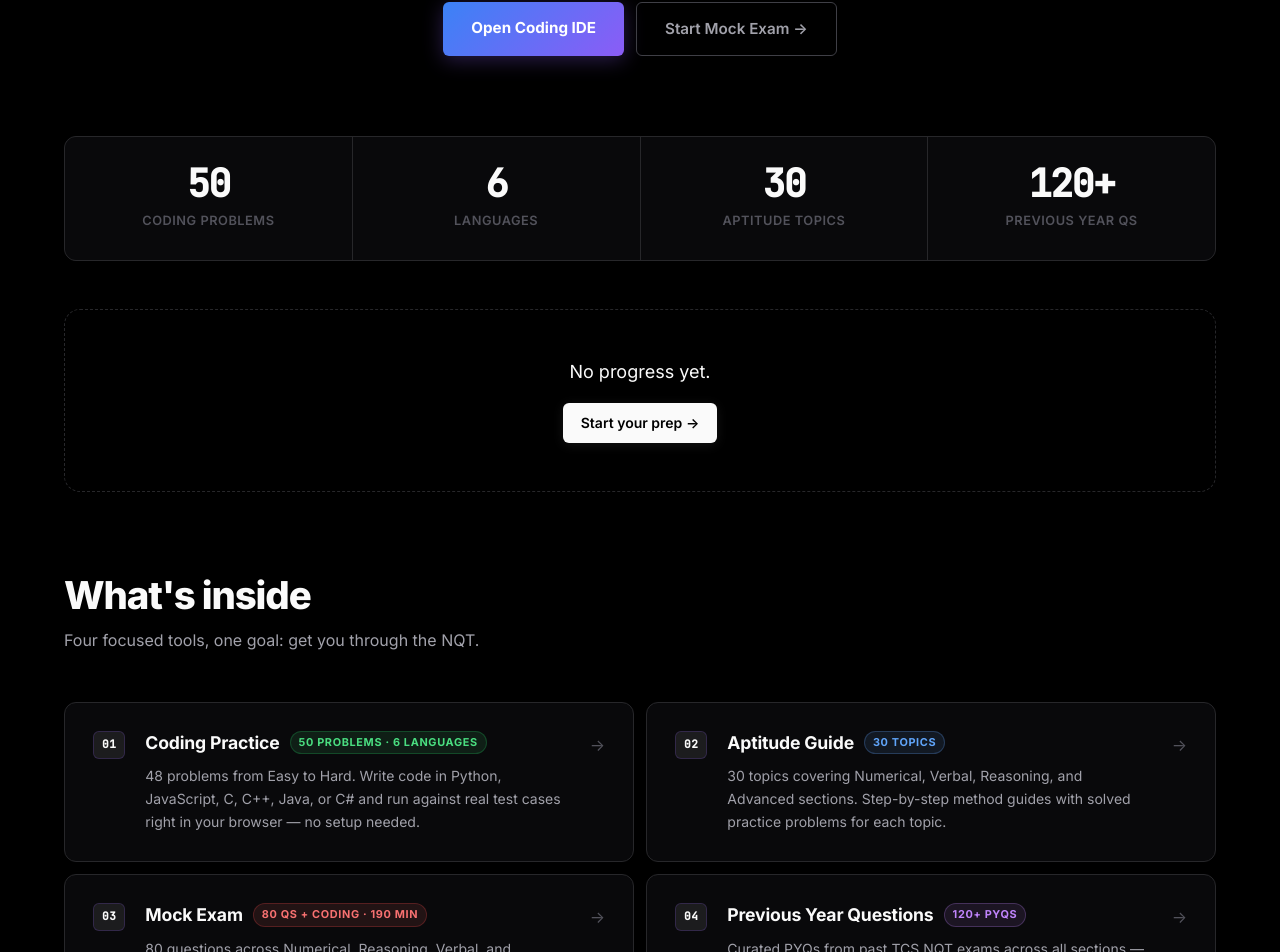
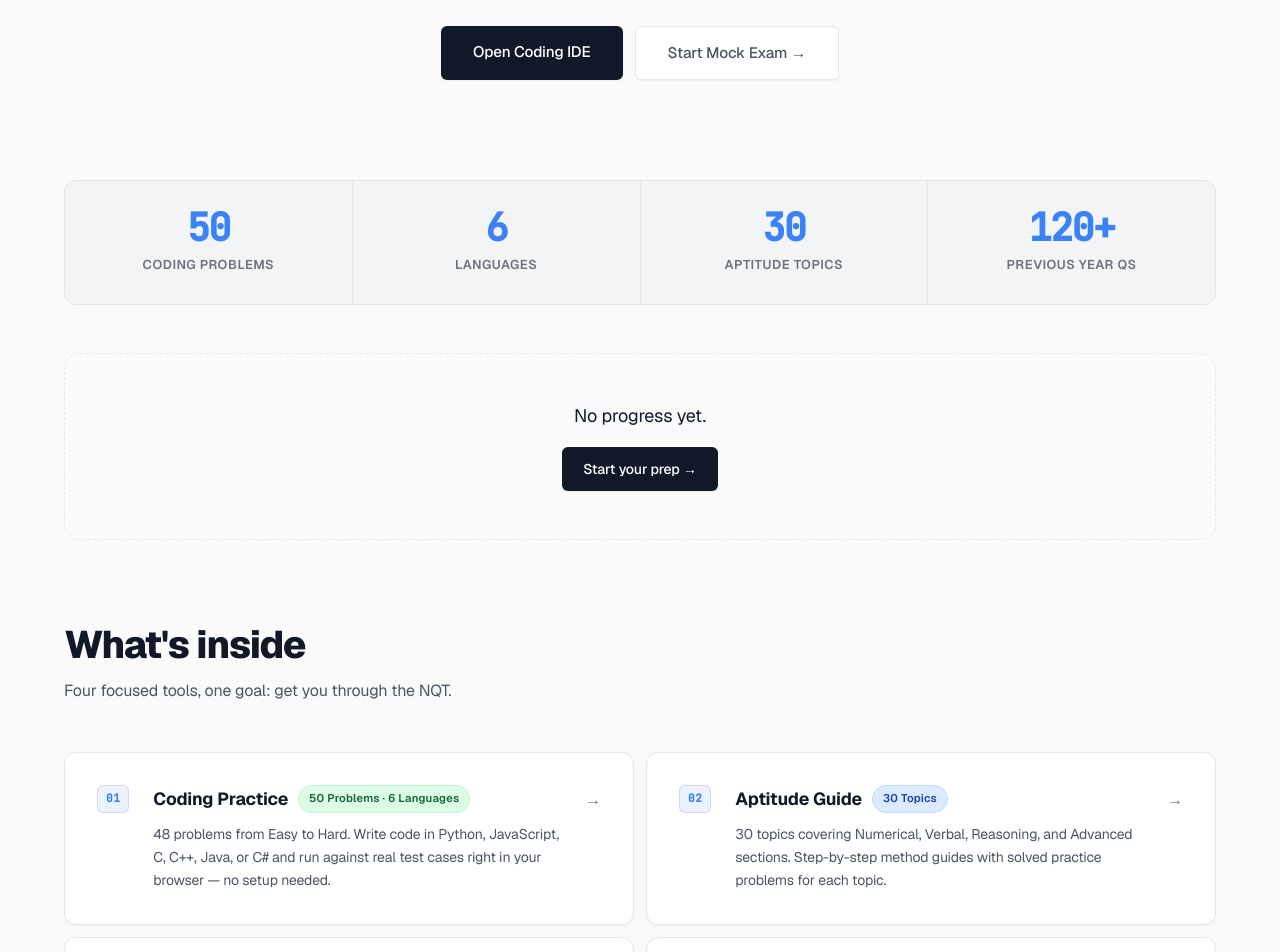
Before and after one commit to AkashSundaramoorthi/tcsnqtprep, a Next.js app: page / in a window 1280 px wide. Shown: the part 628-1580 px from the top of the page. Built offline with nearby package versions, Linux system fonts and the light colour scheme.

Commit message:
UI Modernization: Refine UI to 21st.dev Omega light theme with Geist typography, spacious layout, and polished neutral palette

```diff
--- a/package.json
+++ b/package.json
@@ -18,6 +18,7 @@
     "@types/canvas-confetti": "^1.9.0",
     "canvas-confetti": "^1.9.4",
     "codemirror": "^6.0.2",
+    "geist": "^1.7.2",
     "html2pdf.js": "^0.14.0",
     "next": "16.2.9",
     "react": "19.2.4",
--- a/src/app/aptitude/aptitude.module.css
+++ b/src/app/aptitude/aptitude.module.css
@@ -93,7 +93,7 @@
 
 .toggleActive {
   background: var(--accent);
-  color: #0c0b0a;
+  color: #FFFFFF;
 }
 
 /* ─── Layout ─────────────────────────────────────── */
@@ -393,7 +393,7 @@
 
 .navDotActive {
   background: var(--accent) !important;
-  color: #0c0b0a !important;
+  color: #FFFFFF !important;
   border-color: transparent !important;
 }
 
@@ -405,7 +405,7 @@
 
 .navDotActive.navDotSolved {
   background: var(--accent) !important;
-  color: #0c0b0a !important;
+  color: #FFFFFF !important;
   border-color: transparent !important;
 }
 
--- a/src/app/aptitude/learn.module.css
+++ b/src/app/aptitude/learn.module.css
@@ -256,7 +256,7 @@
 
 .dotActive {
   background: var(--accent) !important;
-  color: #0c0b0a !important;
+  color: #FFFFFF !important;
   border-color: transparent !important;
 }
 
@@ -268,7 +268,7 @@
 
 .dotActive.dotSolved {
   background: var(--accent) !important;
-  color: #0c0b0a !important;
+  color: #FFFFFF !important;
   border-color: transparent !important;
 }
 
--- a/src/app/globals.css
+++ b/src/app/globals.css
@@ -1,71 +1,78 @@
-@import url('https://fonts.googleapis.com/css2?family=Inter:wght@400;500;600;700;800&family=JetBrains+Mono:ital,wght@0,400;0,500;1,400&display=swap');
+@import url('https://fonts.googleapis.com/css2?family=JetBrains+Mono:ital,wght@0,400;0,500;1,400&display=swap');
 
 :root {
-  /* Background scale — sleek zinc neutral */
-  --bg: #000000;
-  --bg-2: #09090b;
-  --surface: #09090b;
-  --surface-2: #18181b;
+  /* Background scale — Omega Light Theme */
+  --bg: #FAFAFB;
+  --bg-2: #F3F4F6;
+  --surface: #FFFFFF;
+  --surface-2: #F9FAFB;
 
   /* Borders */
-  --border: #27272a;
-  --border-hover: #3f3f46;
+  --border: #E5E7EB;
+  --border-hover: #D1D5DB;
 
-  /* Brand — sleek monochrome */
-  --accent: #fafafa;
-  --accent-dim: rgba(250, 250, 250, 0.08);
-  --accent-glow: rgba(250, 250, 250, 0.15);
+  /* Brand — Primary Blue */
+  --accent: #3b82f6;
+  --accent-dim: rgba(59, 130, 246, 0.1);
+  --accent-glow: rgba(59, 130, 246, 0.15);
 
   /* Semantic colors */
-  --green: #4ade80;
-  --green-dim: rgba(74, 222, 128, 0.1);
-  --red: #f87171;
-  --red-dim: rgba(248, 113, 113, 0.1);
-  --orange: #fb923c;
-  --orange-dim: rgba(251, 146, 60, 0.1);
-  --blue: #60a5fa;
-  --blue-dim: rgba(96, 165, 250, 0.1);
-  --purple: #c084fc;
-  --purple-dim: rgba(192, 132, 252, 0.1);
-  --yellow: #facc15;
-  --yellow-dim: rgba(250, 204, 21, 0.1);
+  --green: #16A34A;
+  --green-dim: rgba(22, 163, 74, 0.1);
+  --red: #DC2626;
+  --red-dim: rgba(220, 38, 38, 0.1);
+  --orange: #F59E0B;
+  --orange-dim: rgba(245, 158, 11, 0.1);
+  --blue: #3b82f6;
+  --blue-dim: rgba(59, 130, 246, 0.1);
+  --purple: #8b5cf6;
+  --purple-dim: rgba(139, 92, 246, 0.1);
+  --yellow: #F59E0B;
+  --yellow-dim: rgba(245, 158, 11, 0.1);
 
   /* Text */
-  --text: #fafafa;
-  --text-2: #a1a1aa;
-  --text-3: #52525b;
+  --text: #111827;
+  --text-2: #4B5563;
+  --text-3: #6B7280;
 
   /* Shape */
   --radius: 8px;
   --radius-lg: 12px;
   --radius-sm: 6px;
 
-  /* Elevation */
-  --shadow: 0 4px 20px rgba(0,0,0,0.8);
-  --shadow-lg: 0 8px 40px rgba(0,0,0,0.9);
+  /* Elevation (Soft shadows for light theme) */
+  --shadow-sm: 0 1px 2px 0 rgba(0, 0, 0, 0.05);
+  --shadow: 0 4px 6px -1px rgba(0, 0, 0, 0.05), 0 2px 4px -2px rgba(0, 0, 0, 0.05);
+  --shadow-lg: 0 10px 15px -3px rgba(0, 0, 0, 0.05), 0 4px 6px -4px rgba(0, 0, 0, 0.025);
 }
 
 *, *::before, *::after { box-sizing: border-box; margin: 0; padding: 0; }
 html { scroll-behavior: smooth; }
 body {
-  font-family: 'Inter', system-ui, -apple-system, sans-serif;
+  font-family: var(--font-geist-sans), system-ui, -apple-system, sans-serif;
   background: var(--bg);
   color: var(--text);
   line-height: 1.6;
   min-height: 100vh;
   -webkit-font-smoothing: antialiased;
+  letter-spacing: -0.01em;
 }
 
-::-webkit-scrollbar { width: 5px; height: 5px; }
+::-webkit-scrollbar { width: 6px; height: 6px; }
 ::-webkit-scrollbar-track { background: transparent; }
-::-webkit-scrollbar-thumb { background: var(--surface-2); border-radius: 99px; }
-::-webkit-scrollbar-thumb:hover { background: var(--text-3); }
+::-webkit-scrollbar-thumb { background: #D1D5DB; border-radius: 99px; }
+::-webkit-scrollbar-thumb:hover { background: #9CA3AF; }
 
-h1, h2, h3, h4 { font-weight: 700; line-height: 1.2; letter-spacing: -0.02em; }
+h1, h2, h3, h4 {
+  font-weight: 600;
+  line-height: 1.25;
+  letter-spacing: -0.03em;
+  color: var(--text);
+}
 a { color: inherit; text-decoration: none; }
 
 .gradient-text {
-  background: linear-gradient(135deg, #ffffff 0%, #a1a1aa 100%);
+  background: var(--accent);
   -webkit-background-clip: text;
   -webkit-text-fill-color: transparent;
   background-clip: text;
@@ -75,128 +82,150 @@ a { color: inherit; text-decoration: none; }
 .btn {
   display: inline-flex;
   align-items: center;
-  gap: 6px;
-  padding: 9px 18px;
+  gap: 8px;
+  padding: 10px 20px;
   border-radius: var(--radius-sm);
   font-size: 0.875rem;
-  font-weight: 600;
+  font-weight: 500;
   font-family: inherit;
   cursor: pointer;
-  border: none;
-  transition: all 0.18s ease;
+  border: 1px solid transparent;
+  transition: all 0.2s ease;
   white-space: nowrap;
+  letter-spacing: -0.01em;
 }
 .btn-primary {
-  background: var(--accent);
-  color: var(--bg);
-  box-shadow: 0 2px 12px rgba(255,255,255,0.08);
+  background: var(--text);
+  color: #FFFFFF;
+  box-shadow: var(--shadow-sm);
 }
-.btn-primary:hover { background: #e4e4e7; box-shadow: 0 4px 20px rgba(255,255,255,0.12); }
+.btn-primary:hover {
+  background: #374151;
+  box-shadow: var(--shadow);
+}
 .btn-primary:active { transform: scale(0.98); }
+
 .btn-ghost {
   background: transparent;
   color: var(--text-2);
   border: 1px solid var(--border);
+  box-shadow: var(--shadow-sm);
 }
-.btn-ghost:hover { background: var(--surface); color: var(--text); border-color: var(--border-hover); }
+.btn-ghost:hover {
+  background: var(--surface-2);
+  color: var(--text);
+  border-color: var(--border-hover);
+}
+
 .btn-success {
-  background: var(--green-dim);
+  background: var(--surface);
   color: var(--green);
-  border: 1px solid rgba(34,197,94,0.3);
+  border: 1px solid var(--green-dim);
+  box-shadow: var(--shadow-sm);
 }
-.btn-success:hover { background: rgba(34,197,94,0.2); }
+.btn-success:hover { background: var(--green-dim); }
+
 .btn-danger {
-  background: var(--red-dim);
+  background: var(--surface);
   color: var(--red);
-  border: 1px solid rgba(239,68,68,0.3);
+  border: 1px solid var(--red-dim);
+  box-shadow: var(--shadow-sm);
 }
-.btn-danger:hover { background: rgba(239,68,68,0.2); }
-.btn:disabled { opacity: 0.4; cursor: not-allowed; transform: none !important; box-shadow: none !important; }
+.btn-danger:hover { background: var(--red-dim); }
+.btn:disabled { opacity: 0.5; cursor: not-allowed; transform: none !important; box-shadow: none !important; }
 
 /* ─── Badges ──────────────────────────────────────── */
 .badge {
   display: inline-flex;
   align-items: center;
-  padding: 2px 8px;
+  padding: 4px 10px;
   border-radius: 99px;
-  font-size: 0.68rem;
-  font-weight: 700;
-  text-transform: uppercase;
-  letter-spacing: 0.06em;
+  font-size: 0.7rem;
+  font-weight: 600;
+  text-transform: capitalize;
+  letter-spacing: 0.02em;
 }
-.badge-easy { background: var(--green-dim); color: var(--green); border: 1px solid rgba(34,197,94,0.25); }
-.badge-medium { background: var(--orange-dim); color: var(--orange); border: 1px solid rgba(251,146,60,0.25); }
-.badge-hard { background: var(--red-dim); color: var(--red); border: 1px solid rgba(239,68,68,0.25); }
-.badge-numerical { background: var(--blue-dim); color: var(--blue); border: 1px solid rgba(96,165,250,0.25); }
-.badge-reasoning { background: var(--purple-dim); color: var(--purple); border: 1px solid rgba(192,132,252,0.25); }
-.badge-verbal { background: var(--yellow-dim); color: var(--yellow); border: 1px solid rgba(251,191,36,0.25); }
-.badge-advanced { background: var(--accent-dim); color: var(--accent); border: 1px solid rgba(139,92,246,0.25); }
+.badge-easy { background: #DCFCE7; color: #166534; border: 1px solid #BBF7D0; }
+.badge-medium { background: #FEF3C7; color: #92400E; border: 1px solid #FDE68A; }
+.badge-hard { background: #FEE2E2; color: #991B1B; border: 1px solid #FECACA; }
+.badge-numerical { background: #DBEAFE; color: #1E40AF; border: 1px solid #BFDBFE; }
+.badge-reasoning { background: #F3E8FF; color: #6B21A8; border: 1px solid #E9D5FF; }
+.badge-verbal { background: #FEF9C3; color: #854D0E; border: 1px solid #FEF08A; }
+.badge-advanced { background: #F1F5F9; color: #334155; border: 1px solid #E2E8F0; }
 
 /* ─── Cards ───────────────────────────────────────── */
 .card {
   background: var(--surface);
   border: 1px solid var(--border);
   border-radius: var(--radius-lg);
-  transition: border-color 0.2s;
+  box-shadow: var(--shadow-sm);
+  transition: all 0.2s ease;
 }
-.card:hover { border-color: var(--border-hover); }
-.card-lift:hover { transform: translateY(-2px); box-shadow: 0 8px 32px rgba(0,0,0,0.3); }
+.card:hover {
+  border-color: var(--border-hover);
+  box-shadow: var(--shadow);
+}
+.card-lift:hover {
+  transform: translateY(-2px);
+  box-shadow: var(--shadow-lg);
+}
 
 /* ─── Progress ────────────────────────────────────── */
-.progress-track { background: var(--surface-2); border-radius: 99px; height: 4px; overflow: hidden; }
+.progress-track { background: var(--border); border-radius: 99px; height: 6px; overflow: hidden; }
 .progress-fill {
   height: 100%;
   border-radius: 99px;
-  background: var(--accent);
+  background: var(--text);
   transition: width 0.5s cubic-bezier(0.4, 0, 0.2, 1);
 }
 
 /* ─── Filter pills ────────────────────────────────── */
-.filter-group { display: flex; gap: 6px; flex-wrap: wrap; }
+.filter-group { display: flex; gap: 8px; flex-wrap: wrap; }
 .filter-pill {
-  padding: 5px 12px;
+  padding: 6px 14px;
   border-radius: 99px;
-  font-size: 0.78rem;
-  font-weight: 600;
+  font-size: 0.8rem;
+  font-weight: 500;
   cursor: pointer;
   border: 1px solid var(--border);
-  background: transparent;
-  color: var(--text-3);
+  background: var(--surface);
+  color: var(--text-2);
   font-family: inherit;
   transition: all 0.15s;
+  box-shadow: var(--shadow-sm);
 }
-.filter-pill:hover { border-color: var(--border-hover); color: var(--text); }
-.filter-pill.active { background: var(--accent); color: var(--bg); border-color: transparent; }
+.filter-pill:hover { border-color: var(--border-hover); color: var(--text); background: var(--surface-2); }
+.filter-pill.active { background: var(--text); color: var(--surface); border-color: transparent; }
 
 /* ─── Code block (pre) ────────────────────────────── */
 .code-block {
-  background: var(--bg);
-  border: 1px solid var(--border);
+  background: #111827; /* Dark background for code blocks for contrast */
+  border: 1px solid #374151;
   border-radius: var(--radius-sm);
-  padding: 12px 16px;
+  padding: 16px;
   font-family: 'JetBrains Mono', monospace;
-  font-size: 0.82rem;
-  color: #86efac;
+  font-size: 0.85rem;
+  color: #E5E7EB;
   overflow-x: auto;
   white-space: pre-wrap;
-  line-height: 1.7;
+  line-height: 1.6;
 }
 
 /* ─── Layout utilities ────────────────────────────── */
 .container { max-width: 1200px; margin: 0 auto; padding: 0 24px; }
-.section { padding: 48px 0; }
+.section { padding: 64px 0; }
 
 /* ─── Animations ──────────────────────────────────── */
 @keyframes fadeUp {
-  from { opacity: 0; transform: translateY(16px); }
+  from { opacity: 0; transform: translateY(12px); }
   to { opacity: 1; transform: translateY(0); }
 }
 @keyframes pulseDot {
   0%, 100% { opacity: 1; transform: scale(1); }
-  50% { opacity: 0.5; transform: scale(1.4); }
+  50% { opacity: 0.7; transform: scale(1.2); }
 }
-.fade-up { animation: fadeUp 0.4s ease both; }
-.fade-up-1 { animation-delay: 0.08s; }
-.fade-up-2 { animation-delay: 0.16s; }
-.fade-up-3 { animation-delay: 0.24s; }
-.fade-up-4 { animation-delay: 0.32s; }
+.fade-up { animation: fadeUp 0.5s cubic-bezier(0.16, 1, 0.3, 1) both; }
+.fade-up-1 { animation-delay: 0.05s; }
+.fade-up-2 { animation-delay: 0.1s; }
+.fade-up-3 { animation-delay: 0.15s; }
+.fade-up-4 { animation-delay: 0.2s; }
--- a/src/app/layout.tsx
+++ b/src/app/layout.tsx
@@ -1,4 +1,6 @@
 import type { Metadata } from "next";
+import { GeistSans } from "geist/font/sans";
+import { GeistMono } from "geist/font/mono";
 import "./globals.css";
 import Navbar from "@/components/Navbar";
 import Footer from "@/components/Footer";
@@ -64,7 +66,7 @@ export default function RootLayout({
   children: React.ReactNode;
 }>) {
   return (
-    <html lang="en">
+    <html lang="en" className={`${GeistSans.variable} ${GeistMono.variable}`}>
       <head>
         <link rel="icon" href="/favicon.ico" sizes="any" />
         <link rel="apple-touch-icon" href="/apple-touch-icon.png" />
--- a/src/app/page.module.css
+++ b/src/app/page.module.css
@@ -4,7 +4,7 @@
 
 /* ── Hero ─────────────────────────────────────────── */
 .hero {
-  padding: 100px 0 80px;
+  padding: 120px 0 100px;
   position: relative;
 }
 
@@ -16,7 +16,7 @@
   transform: translateX(-50%);
   width: 800px;
   height: 400px;
-  background: radial-gradient(ellipse at center, rgba(139,92,246,0.06) 0%, transparent 70%);
+  background: radial-gradient(ellipse at center, rgba(59,130,246,0.05) 0%, transparent 70%);
   pointer-events: none;
 }
 
@@ -74,33 +74,34 @@
 }
 
 .ctaPrimary {
-  background: linear-gradient(135deg, #3b82f6 0%, #8b5cf6 100%);
+  background: var(--text);
   color: #fff;
-  padding: 14px 28px;
+  padding: 14px 32px;
   border-radius: var(--radius-sm);
-  font-weight: 700;
+  font-weight: 500;
   font-size: 0.95rem;
-  box-shadow: 0 4px 20px rgba(139,92,246,0.3);
-  transition: background 0.2s, box-shadow 0.2s, transform 0.2s;
+  box-shadow: var(--shadow-sm);
+  transition: all 0.2s ease;
 }
 .ctaPrimary:hover {
-  background: linear-gradient(135deg, #2563eb 0%, #7c3aed 100%);
-  box-shadow: 0 6px 28px rgba(139,92,246,0.4);
+  background: #374151;
+  box-shadow: var(--shadow);
   transform: translateY(-1px);
 }
 
 .ctaSecondary {
-  background: transparent;
-  border: 1px solid var(--border-hover);
+  background: var(--surface);
+  border: 1px solid var(--border);
   color: var(--text-2);
-  padding: 14px 28px;
+  padding: 14px 32px;
   border-radius: var(--radius-sm);
-  font-weight: 600;
+  font-weight: 500;
   font-size: 0.95rem;
-  transition: background 0.2s, border-color 0.2s, color 0.2s;
+  transition: all 0.2s ease;
+  box-shadow: var(--shadow-sm);
 }
 .ctaSecondary:hover {
-  background: var(--surface);
+  background: var(--surface-2);
   border-color: var(--border-hover);
   color: var(--text);
 }
@@ -146,7 +147,7 @@
 
 /* ── Features ────────────────────────────────────── */
 .features {
-  padding: 0 0 100px;
+  padding: 0 0 120px;
 }
 
 .sectionHead {
@@ -174,19 +175,20 @@
 .featureCard {
   display: flex;
   align-items: flex-start;
-  gap: 20px;
-  padding: 28px;
+  gap: 24px;
+  padding: 32px;
   background: var(--surface);
   border: 1px solid var(--border);
   border-radius: var(--radius-lg);
   text-decoration: none;
-  transition: border-color 0.2s, background 0.2s, transform 0.2s;
+  box-shadow: var(--shadow-sm);
+  transition: all 0.2s ease;
   position: relative;
 }
 
 .featureCard:hover {
-  border-color: rgba(139,92,246,0.25);
-  background: var(--surface-2);
+  border-color: var(--border-hover);
+  box-shadow: var(--shadow);
   transform: translateY(-2px);
 }
 
@@ -244,7 +246,7 @@
 
 /* ── Study Plan ──────────────────────────────────── */
 .plan {
-  padding: 0 0 100px;
+  padding: 0 0 120px;
 }
 
 .planGrid {
--- a/src/app/pyq/pyq.module.css
+++ b/src/app/pyq/pyq.module.css
@@ -273,6 +273,6 @@
 
 .active {
   background: var(--accent) !important;
-  color: #0c0b0a !important;
+  color: #FFFFFF !important;
   border-color: transparent !important;
 }
```
Also changed, not shown: src/components/Navbar.module.css (+9 -18 lines), 1 other file (tests, documents, lock files or other folders).
